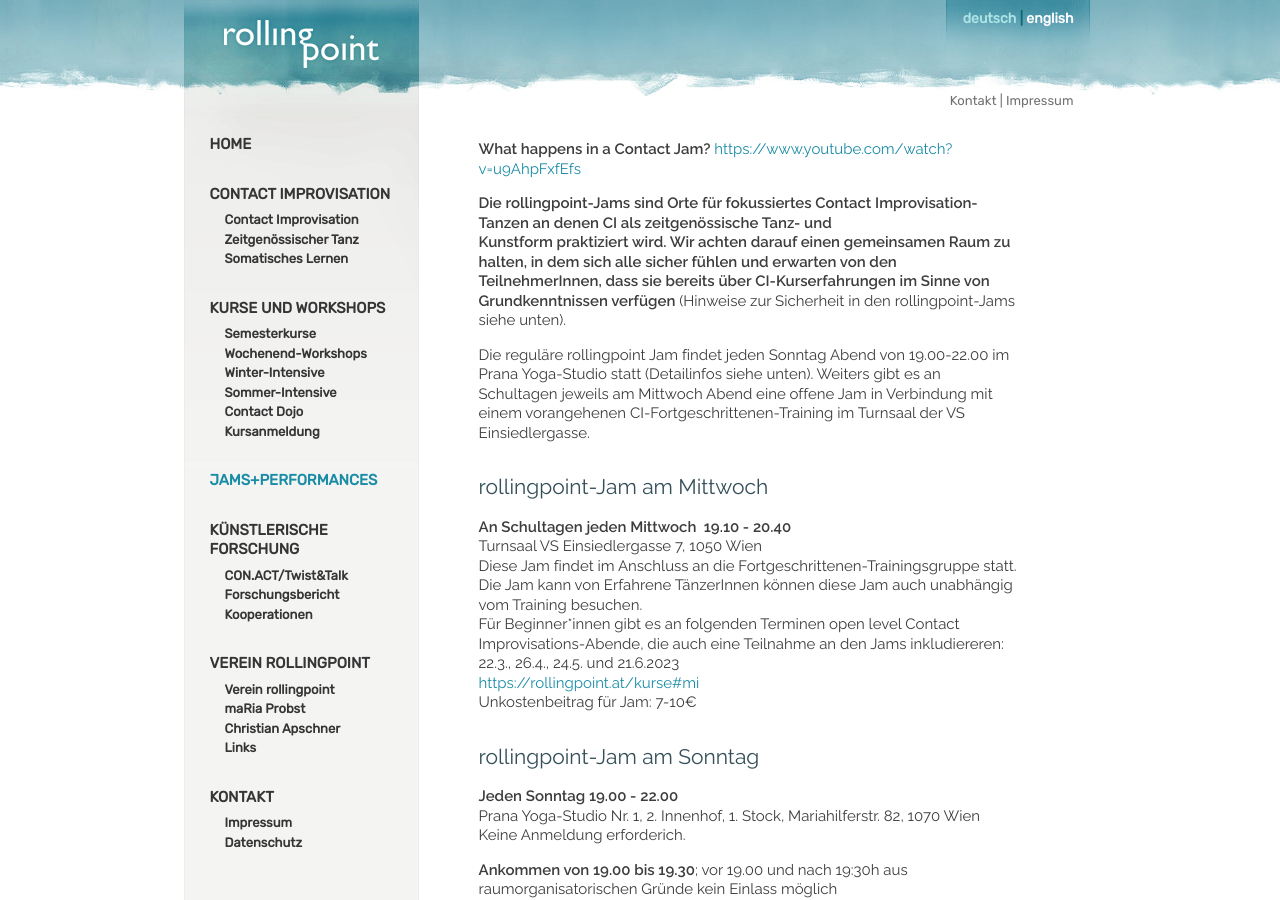
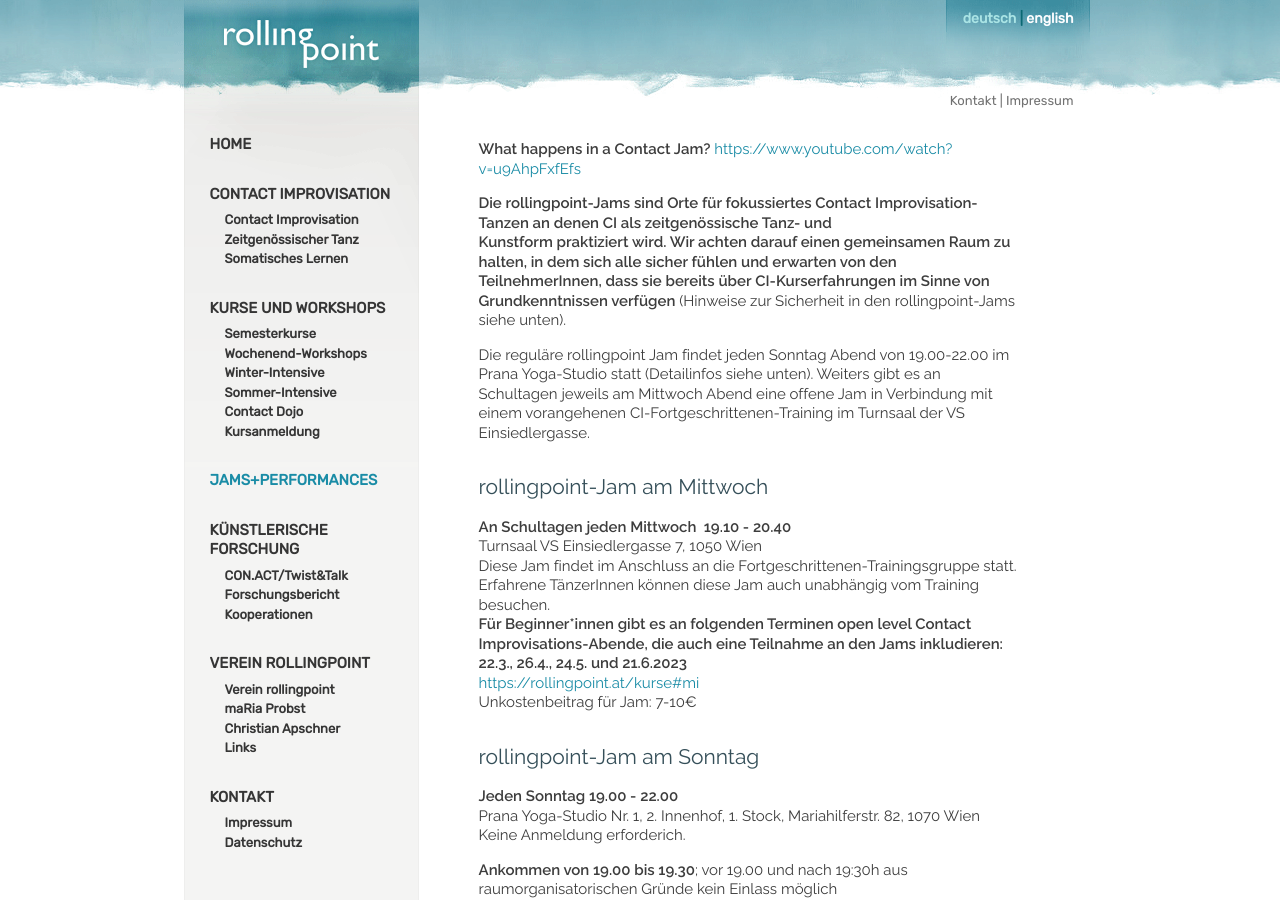
Before and after one commit to manulari/rollingpointat, a Jekyll site: the page built from _pages_de/jams.md, in a window 1280 px wide and 900 px high. Built offline with Jekyll 4.4.1, drawn with Linux system fonts in a browser that asks for light colours; comment, search, counter and statistics services are not loaded.

Commit message:
Update page (de) “jams”

```diff
--- a/_pages_de/jams.md
+++ b/_pages_de/jams.md
@@ -13,8 +13,8 @@ Die reguläre rollingpoint Jam findet jeden Sonntag Abend von 19.00-22.00 im Pra
 
 **An Schultagen jeden Mittwoch  19.10 - 20.40**\
 Turnsaal VS Einsiedlergasse 7, 1050 Wien\
-Diese Jam findet im Anschluss an die Fortgeschrittenen-Trainingsgruppe statt. Die Jam kann von Erfahrene TänzerInnen können diese Jam auch unabhängig vom Training besuchen.\
-Für Beginner*innen gibt es an folgenden Terminen open level Contact Improvisations-Abende, die auch eine Teilnahme an den Jams inkludiereren: 22.3., 26.4., 24.5. und 21.6.2023\
+Diese Jam findet im Anschluss an die Fortgeschrittenen-Trainingsgruppe statt. Erfahrene TänzerInnen können diese Jam auch unabhängig vom Training besuchen.\
+**Für Beginner*innen gibt es an folgenden Terminen open level Contact Improvisations-Abende, die auch eine Teilnahme an den Jams inkludieren: 22.3., 26.4., 24.5. und 21.6.2023**\
 <https://rollingpoint.at/kurse#mi>\
 Unkostenbeitrag für Jam: 7-10€
 
```
